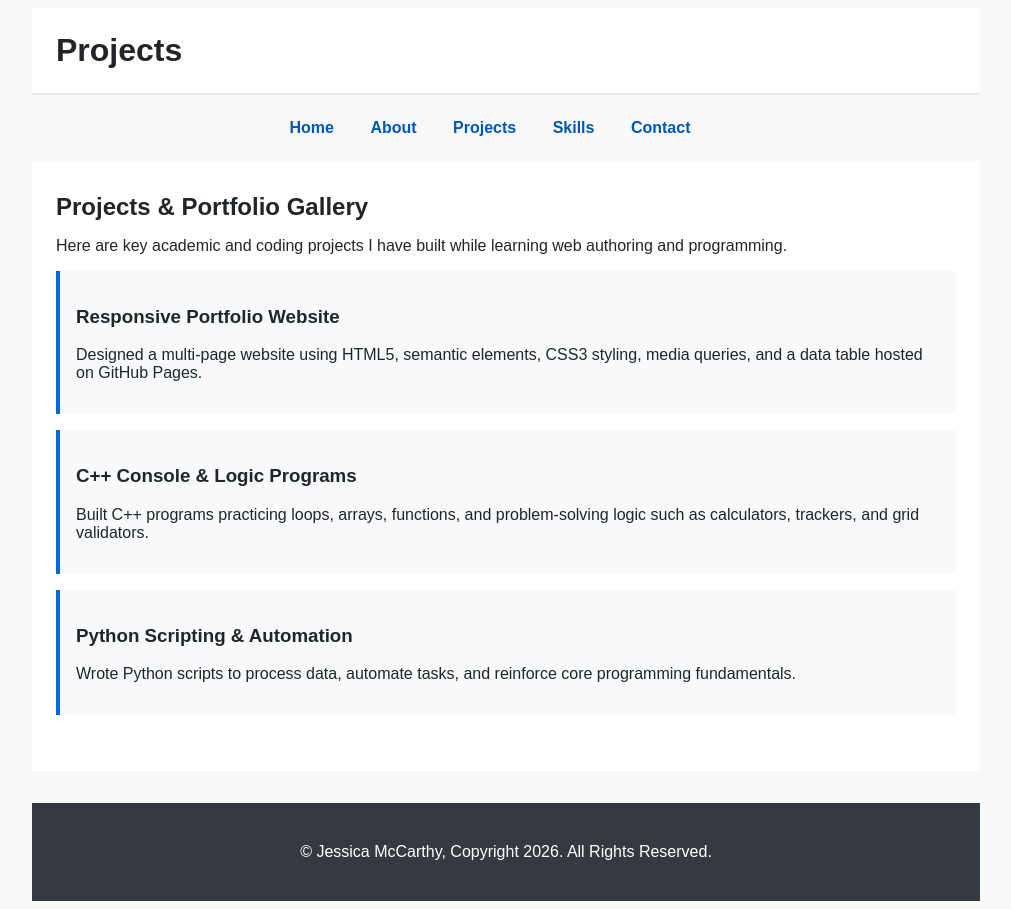
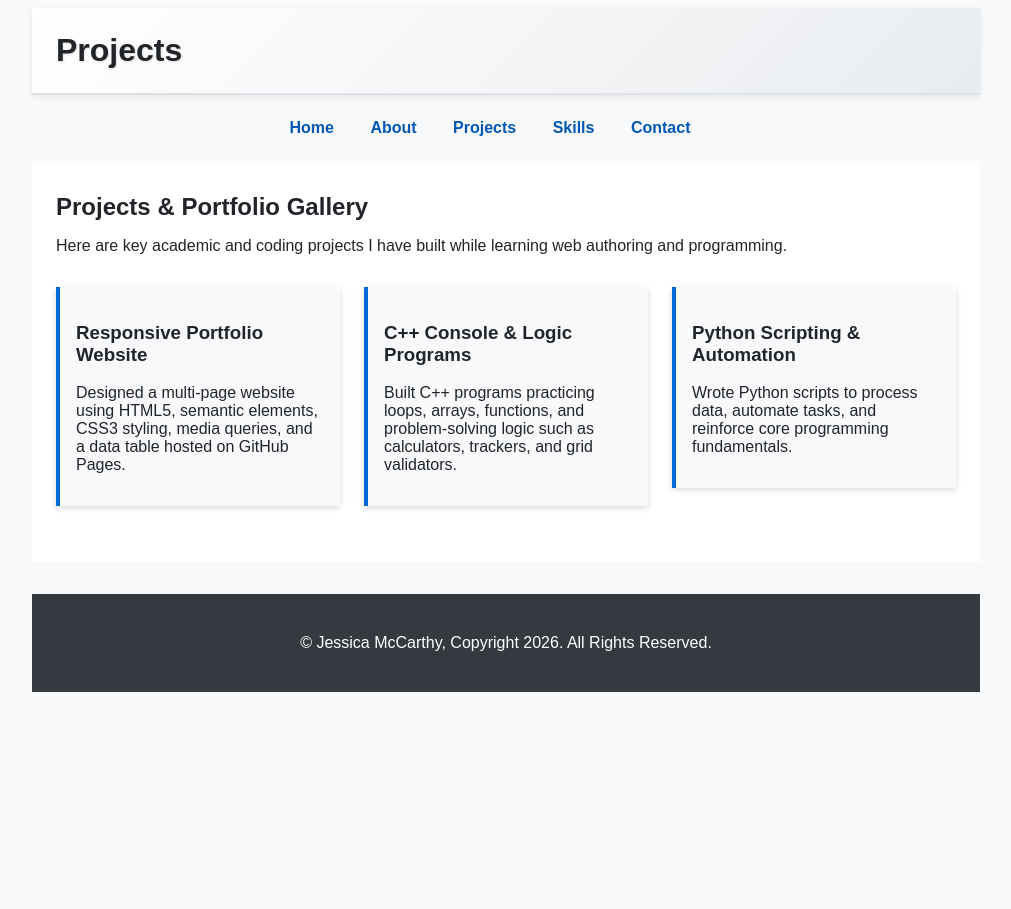
Before and after one commit to mccaj85/Portfolio-Final-Project, a plain HTML site: page projects.html in a window 1280 px wide. Shown: the whole page, without its empty margins (134-1145 px from the left). After the commit the page ends 800 px from the top, so only its background shows below. Drawn offline with Linux system fonts and the light colour scheme.

Commit message:
Add favicon, update media queries, add CSS grid, advanced styling

```diff
--- a/css/styles.css
+++ b/css/styles.css
@@ -26,8 +26,13 @@ header, nav, main, footer {
 }
 
 header {
-    background-color: #fff;
-    border-bottom: 2px solid #e9ecef;
+    background: linear-gradient(135deg, #ffffff 0%, #e9ecef 100%);
+    border-bottom: 2px solid #dee2e6;
+    box-shadow: 0 2px 6px rgba(0, 0, 0, 0.08);
+}
+
+header h1 {
+    text-shadow: 1px 1px 2px rgba(0, 0, 0, 0.12);
 }
 
 /* Navigation */
@@ -50,19 +55,19 @@ nav li a {
 
 nav a:hover {
     text-decoration: underline;
+    opacity: 0.65;
 }
 
- /* Media Query for Desktop Viewport */
-@media screen and (min-width: 768px) {
-    nav li {
-        display: inline;
-        margin-right: 2em;
-        margin-bottom: 0;
-    }
+#submit:hover {
+    opacity: 0.90;
+}
 
-    nav li a {
-        display: inline;
-    }
+article {
+    background-color: #f8f9fa;
+    border-left: 4px solid #0853a3;
+    padding: 1em;
+    margin-top: 1em;
+    box-shadow: 0 2px 6px rgba(0, 0, 0, 0.15);
 }
 
 main {
@@ -195,12 +200,13 @@ img {
     height: auto;
 }
 
-/* About Page Photo & Bio Layout */
-.about-box {
-    display: flex;
-    flex-direction: column;
+/* CSS Grid Layouts (Mobile Single-Column Default) */
+.about-box,
+.projects-grid {
+    display: grid;
+    grid-template-columns: 1fr;
     gap: 1.5em;
-    align-items: flex-start;
+    align-items: start;
 }
 
 .profile-photo {
@@ -208,14 +214,33 @@ img {
     max-width: 100%;
     height: auto;
     border-radius: 6px;
+    box-shadow: 0 4px 10px rgba(0, 0, 0, 0.18);
 }
 
-@media screen and (min-width: 768px) {
-    .about-box {
-        flex-direction: row;
+/* Media Query for Tablet Viewport */
+@media screen and (min-width: 600px) {
+    .projects-grid {
+        grid-template-columns: repeat(2, 1fr);
     }
 
-    .profile-photo {
-        flex: 0 0 220px;
+    .about-box {
+        grid-template-columns: 220px 1fr;
     }
 }
+
+/* Media Query for Desktop Viewport */
+@media screen and (min-width: 768px) {
+    nav li {
+        display: inline;
+        margin-right: 2em;
+        margin-bottom: 0;
+    }
+
+    nav li a {
+        display: inline;
+    }
+
+    .projects-grid {
+        grid-template-columns: repeat(3, 1fr);
+    }
+}
--- a/projects.html
+++ b/projects.html
@@ -6,6 +6,7 @@
     <meta charset="utf-8">
 	<link rel="stylesheet" href="css/styles.css">
 	<meta name="viewport" content="width=device-width, initial-scale=1">
+	<link rel="icon" href="images/favicon-32x32.png">
 </head>
 <body>
 
@@ -29,6 +30,7 @@
                     <h2>Projects &amp; Portfolio Gallery</h2>
                     <p>Here are key academic and coding projects I have built while learning web authoring and programming.</p>
 
+                    <div class="projects-grid">
                         <article>
                             <h3>Responsive Portfolio Website</h3>
                             <p>Designed a multi-page website using HTML5, semantic elements, CSS3 styling, media queries, and a data table hosted on GitHub Pages.</p>
@@ -43,7 +45,10 @@
                             <h3>Python Scripting &amp; Automation</h3>
                             <p>Wrote Python scripts to process data, automate tasks, and reinforce core programming fundamentals.</p>
                         </article>
+
+                    </div>
             </section>
+
         </main>
 
 		<footer>
```
Also changed, not shown: about.html (+1 -0 lines), contact.html (+2 -0 lines), index.html (+1 -0 lines), proposal.html (+1 -0 lines), skills.html (+1 -0 lines), template.html (+1 -0 lines). Lines whose indentation alone changed are shown as unchanged.
